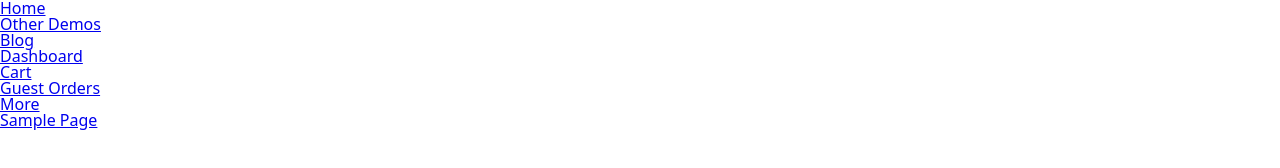
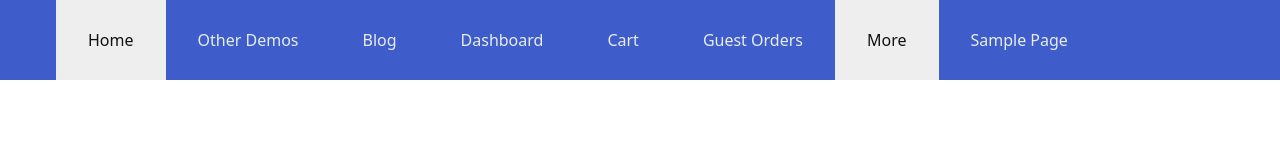
Before and after one commit to nguyenn912/f8-fullstack-day-5, a plain HTML site: page menu.html in a window 1280 px wide. Drawn offline with Linux system fonts and the light colour scheme.

Commit message:
bai tap 2: tao menu 1 cap don gian

```diff
--- a/css/style.css
+++ b/css/style.css
@@ -103,5 +103,27 @@ body {
     font-weight: 700;
 }
 /* -------------------- MENU -------------------- */
+.container-menu {
+    background-color: #3e5cca;
+    padding: 0 56px;
+    font-size: 0;
+}
+
+.container-menu li {
+    display: inline-block;
+}
+
+.container-menu li a {
+    display: inline-block;
+    padding: 32px;
+    color: #e7edf3;
+    font-size: 16px;
+    text-decoration: none;
+}
+
+.container-menu .active a {
+    background-color: #eeeeee;
+    color: #111111;
+}
 
 /* -------------------- FORM -------------------- */
--- a/menu.html
+++ b/menu.html
@@ -12,13 +12,13 @@
     <body>
         <div class="container-menu">
             <ul class="menu">
-                <li><a href="#!">Home</a></li>
+                <li class="active"><a href="#!">Home</a></li>
                 <li><a href="#!">Other Demos</a></li>
                 <li><a href="#!">Blog</a></li>
                 <li><a href="#!">Dashboard</a></li>
                 <li><a href="#!">Cart</a></li>
                 <li><a href="#!">Guest Orders</a></li>
-                <li><a href="#!">More</a></li>
+                <li class="active"><a href="#!">More</a></li>
                 <li><a href="#!">Sample Page</a></li>
             </ul>
         </div>
```
